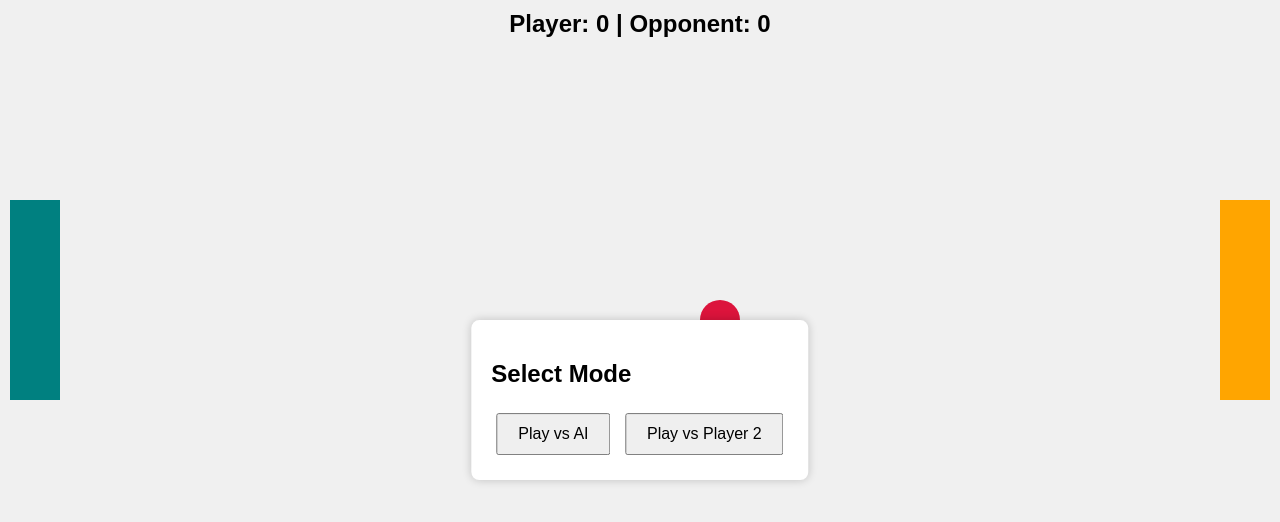
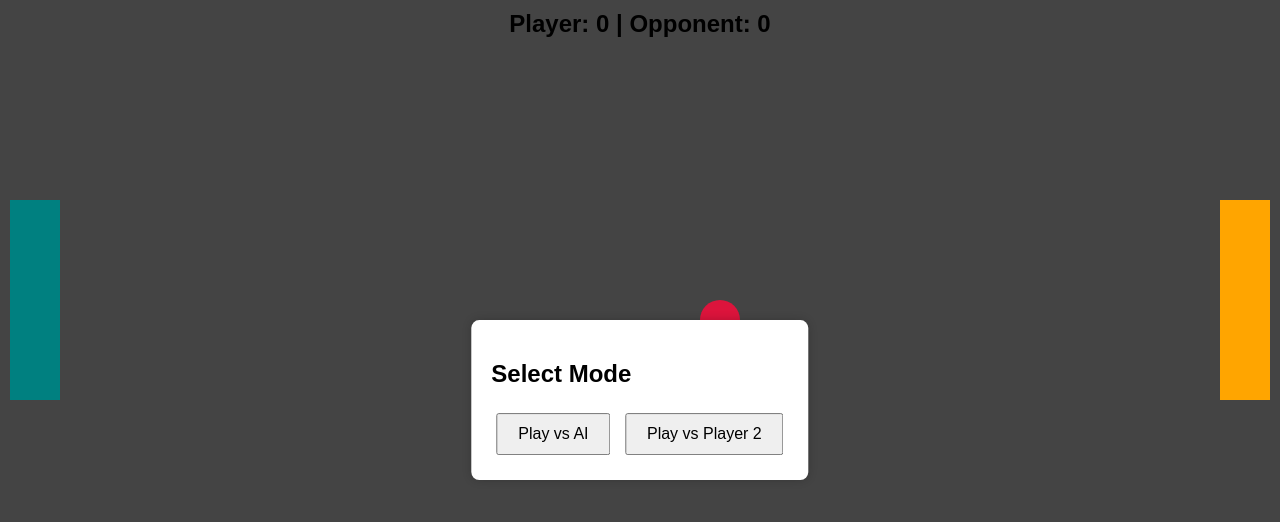
Before and after one commit to McB332/Ping-Pong-Game, a plain HTML site: page index.html in a window 1280 px wide. Drawn offline with Linux system fonts and the light colour scheme.

Commit message:
Update index.html
I changed the background

```diff
--- a/index.html
+++ b/index.html
@@ -12,7 +12,7 @@
             display: flex;
             justify-content: center;
             align-items: center;
-            background: #f0f0f0;
+            background: #444444;
             overflow: hidden;
         }
 
```
